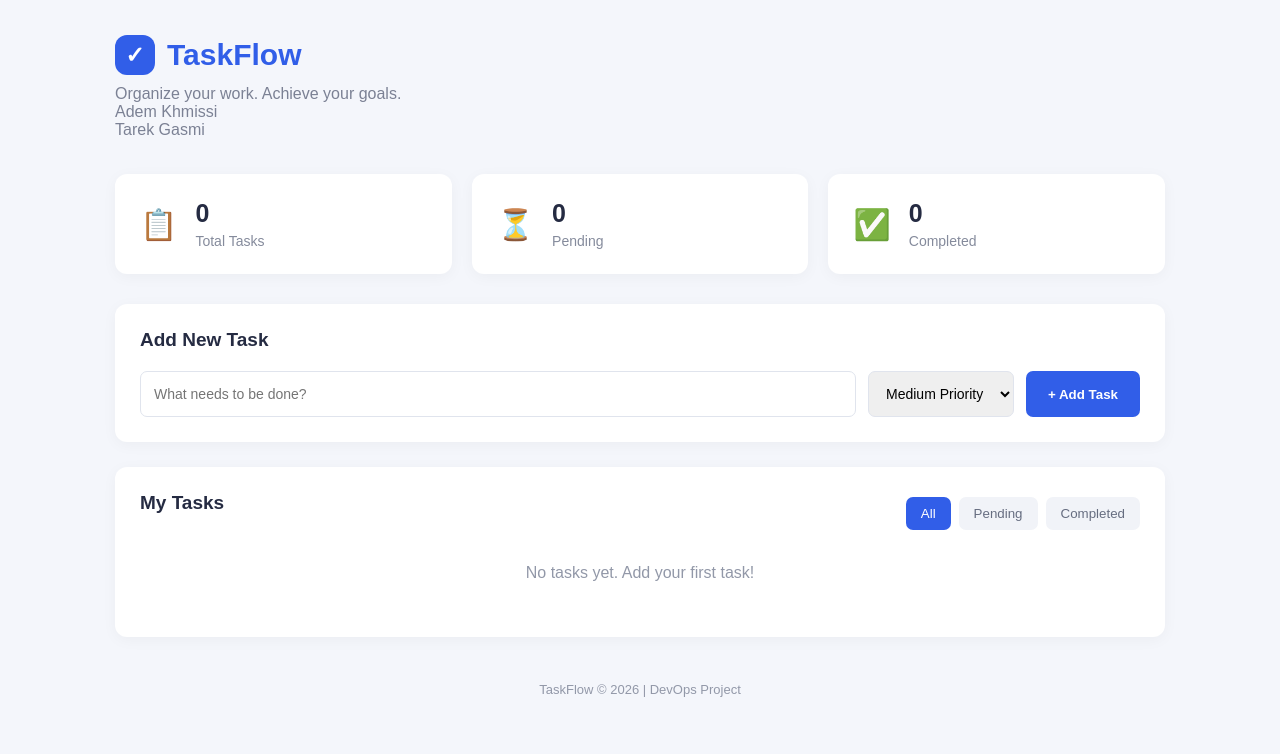
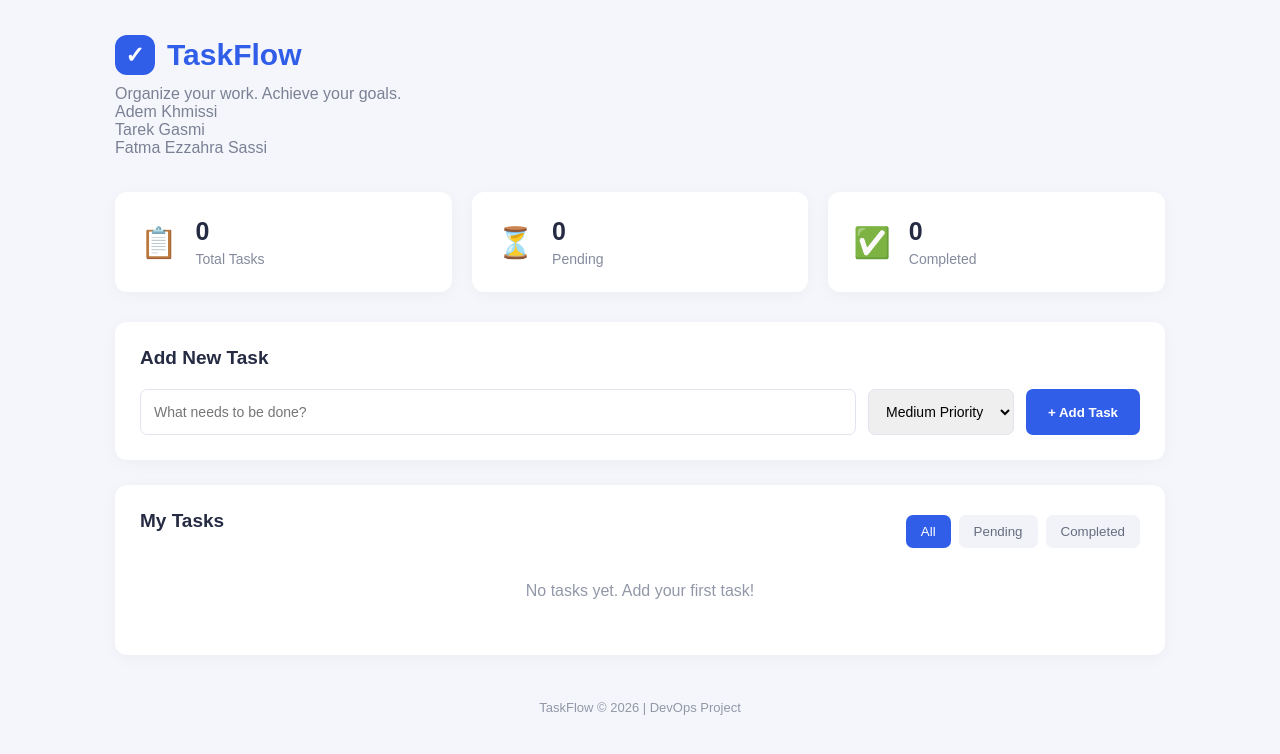
Before and after one commit to tarekvs1/DS1devops, a plain HTML site: page index.html in a window 1280 px wide. Drawn offline with Linux system fonts and the light colour scheme.

Commit message:
ajout prg fatma sassi

```diff
--- a/index.html
+++ b/index.html
@@ -21,6 +21,7 @@
             <p>Organize your work. Achieve your goals.</p>
             <p> Adem Khmissi </p>
             <p>Tarek Gasmi</p>
+            <p>Fatma Ezzahra Sassi</p>
         </header>
 
         <!-- Dashboard Statistics -->
```
